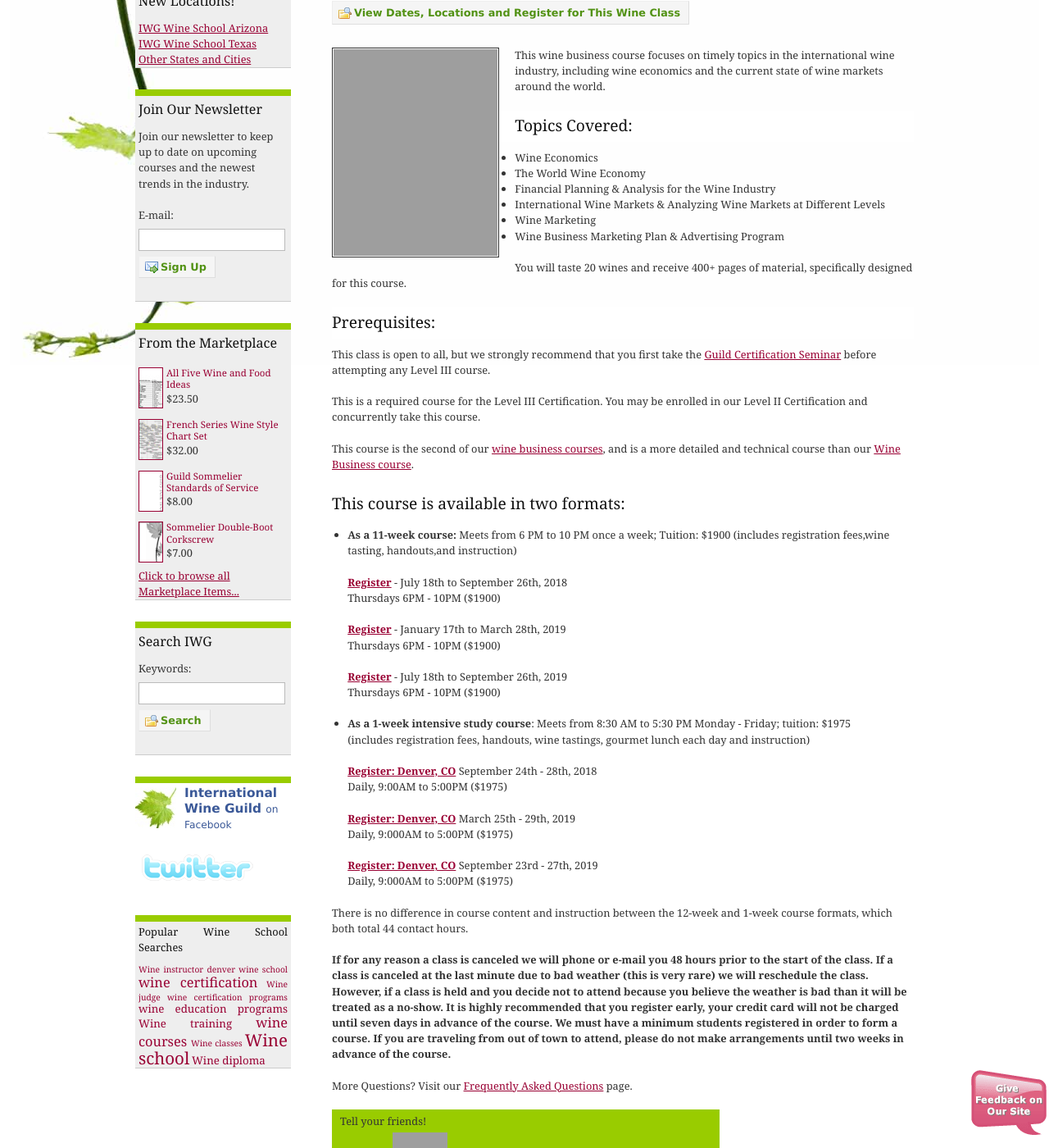
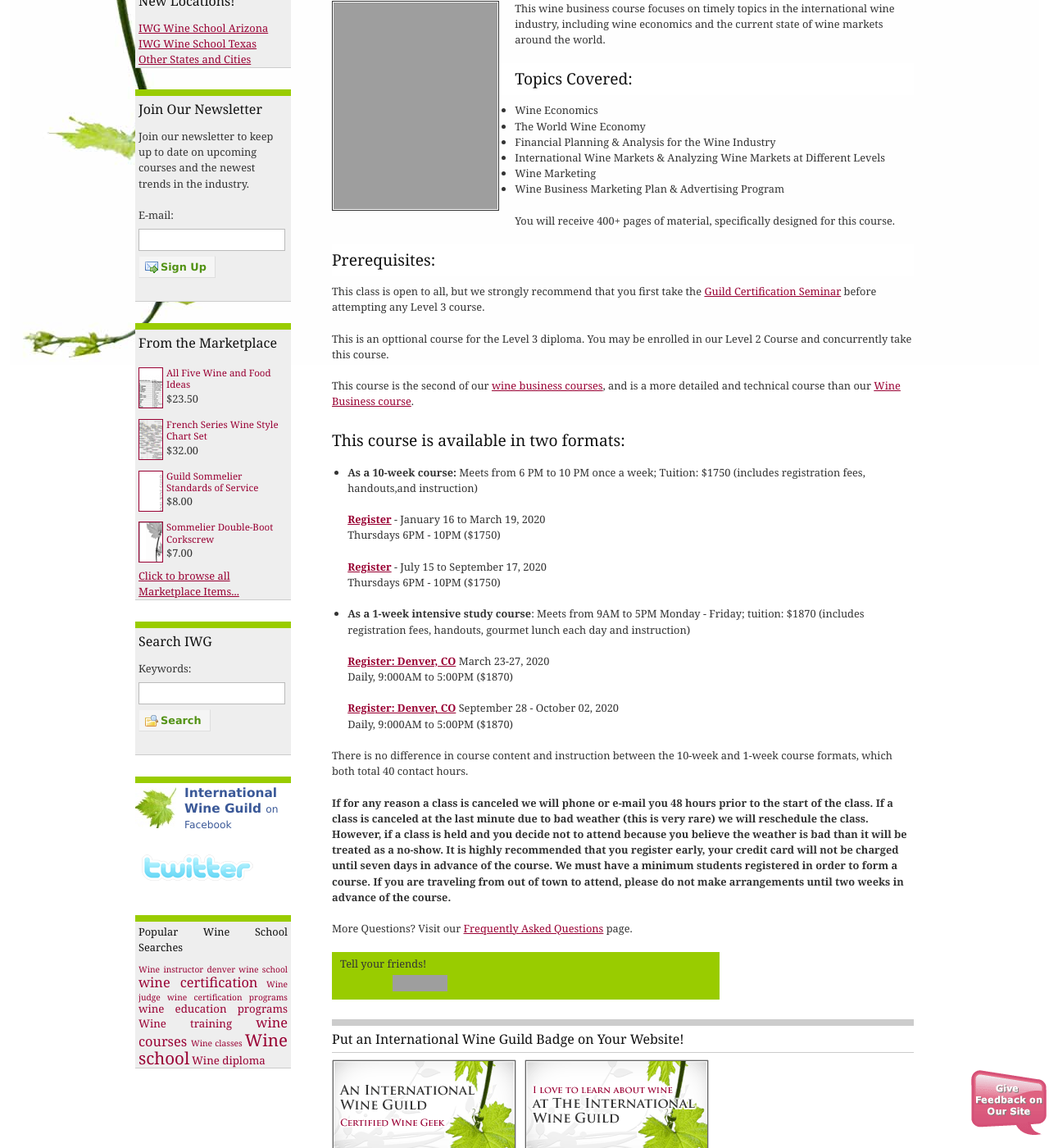
Before and after one commit to CKDev/internationalwineguild.com, a Jekyll site: the page built from international-wine-markets-and-management-course.html, in a window 1280 px wide and 1400 px high, scrolled down 535 px. Shown: the whole window at 82% size. Built offline with Jekyll 4.4.1, drawn with Linux system fonts in a browser that asks for light colours; a script that is not in the unit is left out; comment, search, counter and statistics services are not loaded; grey boxes are pictures that could not be loaded.

Commit message:
Update international-wine-markets-and-management-course.html

```diff
--- a/international-wine-markets-and-management-course.html
+++ b/international-wine-markets-and-management-course.html
@@ -5,9 +5,7 @@
 
 
 <h1>Level III: International Wine Markets and Management Course</h1>
-<p class="clear clearfix"><a href="#registration" class="button positive"><img
-      src="/images/form_button_icons/folder_magnify.png" alt="" title="" width="16" height="16">View Dates, Locations
-    and Register for This Wine Class</a></p>
+
 <p><img src="/uploads/Image/MM-cover-logo.jpg" alt="" class="top left border" width="200" height="252">This wine
   business course focuses on timely topics in the
   international wine industry, including wine economics and the current state of wine markets around the world.&nbsp;
@@ -21,12 +19,12 @@
   <li>Wine Marketing</li>
   <li>Wine Business Marketing Plan &amp; Advertising Program</li>
 </ul>
-<p>You will taste 20 wines and receive 400+ pages of material, specifically designed for this course.</p>
+<p>You will receive 400+ pages of material, specifically designed for this course.</p>
 <h3>Prerequisites:&nbsp;</h3>
 <p>This class is open to all, but we strongly recommend that you first take the <a
     href="/guild-certification-seminar">Guild
-    Certification Seminar</a> before attempting any Level III course.</p>
-<p>This is a required course for the Level III Certification. You may be enrolled in our Level II Certification and
+    Certification Seminar</a> before attempting any Level 3 course.</p>
+<p>This is an opttional course for the Level 3 diploma. You may be enrolled in our Level 2 Course and
   concurrently take this course.&nbsp;</p>
 <p>This course is the second of our&nbsp;<a href="/level-iii-certification-options">wine
     business courses</a>, and&nbsp;is a more detailed and technical course than our&nbsp;<a
@@ -34,41 +32,37 @@
     Business course</a>.&nbsp;</p>
 <h3>This course is available in two formats:</h3>
 <ul>
-  <li><strong>As a 11-week course:</strong> Meets from 6 PM to 10 PM once a week; Tuition: $1900 (includes
-    registration fees,wine tasting, handouts,and instruction)<br>
+  <li><strong>As a 10-week course:</strong> Meets from 6 PM to 10 PM once a week; Tuition: $1750 (includes
+    registration fees, handouts,and instruction)<br>
     <br>
+
     <p><a
-        href="http://ww4.aitsafe.com/cf/add.cfm?userid=6714687&amp;product=Markets+and+Management+Course++-++7/18-9/26+2018&amp;price=1900&amp;return=www.internationalwineguild.com/international-wine-markets-and-management-course"><strong>Register</strong></a>&nbsp;-
-      July 18th to September 26th, 2018<br>
-      Thursdays 6PM - 10PM ($1900)</p>
+        href="http://ww4.aitsafe.com/cf/add.cfm?userid=6714687&amp;product=Markets+and+Management+Course++-++01/16-03/26+2020&amp;price=1750&amp;return=www.internationalwineguild.com/international-wine-markets-and-management-course"><strong>Register</strong></a>&nbsp;-
+      January 16 to March 19, 2020<br>
+      Thursdays 6PM - 10PM ($1750)</p>
+
     <p><a
-        href="http://ww4.aitsafe.com/cf/add.cfm?userid=6714687&amp;product=Markets+and+Management+Course++-++1/17-3/28+2019&amp;price=1900&amp;return=www.internationalwineguild.com/international-wine-markets-and-management-course"><strong>Register</strong></a>&nbsp;-
-      January 17th to March 28th, 2019<br>
-      Thursdays 6PM - 10PM ($1900)</p>
-    <p><a
-        href="http://ww4.aitsafe.com/cf/add.cfm?userid=6714687&amp;product=Markets+and+Management+Course++-++7/18-9/26+2019&amp;price=1900&amp;return=www.internationalwineguild.com/international-wine-markets-and-management-course"><strong>Register</strong></a>&nbsp;-
-      July 18th to September 26th, 2019<br>
-      Thursdays 6PM - 10PM ($1900)</p>
+        href="http://ww4.aitsafe.com/cf/add.cfm?userid=6714687&amp;product=Markets+and+Management+Course++-++07/15-9/17+2020&amp;price=1750&amp;return=www.internationalwineguild.com/international-wine-markets-and-management-course"><strong>Register</strong></a>&nbsp;-
+      July 15 to September 17, 2020<br>
+      Thursdays 6PM - 10PM ($1750)</p>
+
   </li>
-  <li><strong>As a 1-week intensive study course</strong>: Meets from 8:30 AM to 5:30 PM Monday - Friday; tuition:
-    $1975 (includes registration fees, handouts, wine tastings, gourmet lunch each day and instruction)<br>
-    <br>
-    <a href="http://ww4.aitsafe.com/cf/add.cfm?userid=6714687&amp;product=Intensive+Study+Markets+and+Management+Course+Denver++-++September+24+-September+28,+2018&amp;price=1975&amp;return=www.internationalwineguild.com/Internationa-Wine-Markets-and-Management-Course-registration"
-      class="ga-track"><strong>Register: Denver, CO</strong></a>&nbsp;September 24th - 28th, 2018<br>
-    Daily, 9:00AM to 5:00PM ($1975) <br>
-    <br>
-    <a href="http://ww4.aitsafe.com/cf/add.cfm?userid=6714687&amp;product=Intensive+Study+Markets+and+Management+Course+Denver++-++March+25+-March+29,+2019&amp;price=1975&amp;return=www.internationalwineguild.com/Internationa-Wine-Markets-and-Management-Course-registration"
-      class="ga-track"><strong>Register: Denver, CO</strong></a>&nbsp;March 25th - 29th, 2019<br>
-    Daily, 9:000AM to 5:00PM ($1975) <br>
+  <li><strong>As a 1-week intensive study course</strong>: Meets from 9AM to 5PM Monday - Friday; tuition:
+    $1870 (includes registration fees, handouts, gourmet lunch each day and instruction)<br>
 
     <br>
-    <a href="http://ww4.aitsafe.com/cf/add.cfm?userid=6714687&amp;product=Intensive+Study+Markets+and+Management+Course+Denver++-++September+23+-+27,+2019&amp;price=1975&amp;return=www.internationalwineguild.com/Internationa-Wine-Markets-and-Management-Course-registration"
-      class="ga-track"><strong>Register: Denver, CO</strong></a>&nbsp;September 23rd - 27th, 2019<br>
-    Daily, 9:000AM to 5:00PM ($1975) <br>
+    <a href="http://ww4.aitsafe.com/cf/add.cfm?userid=6714687&amp;product=Intensive+Study+Markets+and+Management+Course+Denver++-++March+23+-March+27,+2020&amp;price=1870&amp;return=www.internationalwineguild.com/Internationa-Wine-Markets-and-Management-Course-registration"
+      class="ga-track"><strong>Register: Denver, CO</strong></a>&nbsp;March 23-27, 2020<br>
+    Daily, 9:000AM to 5:00PM ($1870) <br>
+
+    <br>
+    <a href="http://ww4.aitsafe.com/cf/add.cfm?userid=6714687&amp;product=Intensive+Study+Markets+and+Management+Course+Denver++-++September+28+-+October+02,+2020&amp;price=18705&amp;return=www.internationalwineguild.com/Internationa-Wine-Markets-and-Management-Course-registration"
+      class="ga-track"><strong>Register: Denver, CO</strong></a>&nbsp;September 28 - October 02, 2020<br>
+    Daily, 9:000AM to 5:00PM ($1870) <br>
   </li>
 </ul>
-<p>There is no difference in course content and instruction between the 12-week and 1-week course formats, which both
-  total 44 contact hours.&nbsp;</p>
+<p>There is no difference in course content and instruction between the 10-week and 1-week course formats, which both
+  total 40 contact hours.&nbsp;</p>
 <p><strong>If for any reason a class is canceled we will phone or e-mail you 48 hours prior to the start of the class.
     If a class is canceled at the last minute due to bad weather (this is very rare) we will reschedule the class.
     However, if a class is held and you decide not to attend because you believe the weather is bad than it will be
```
